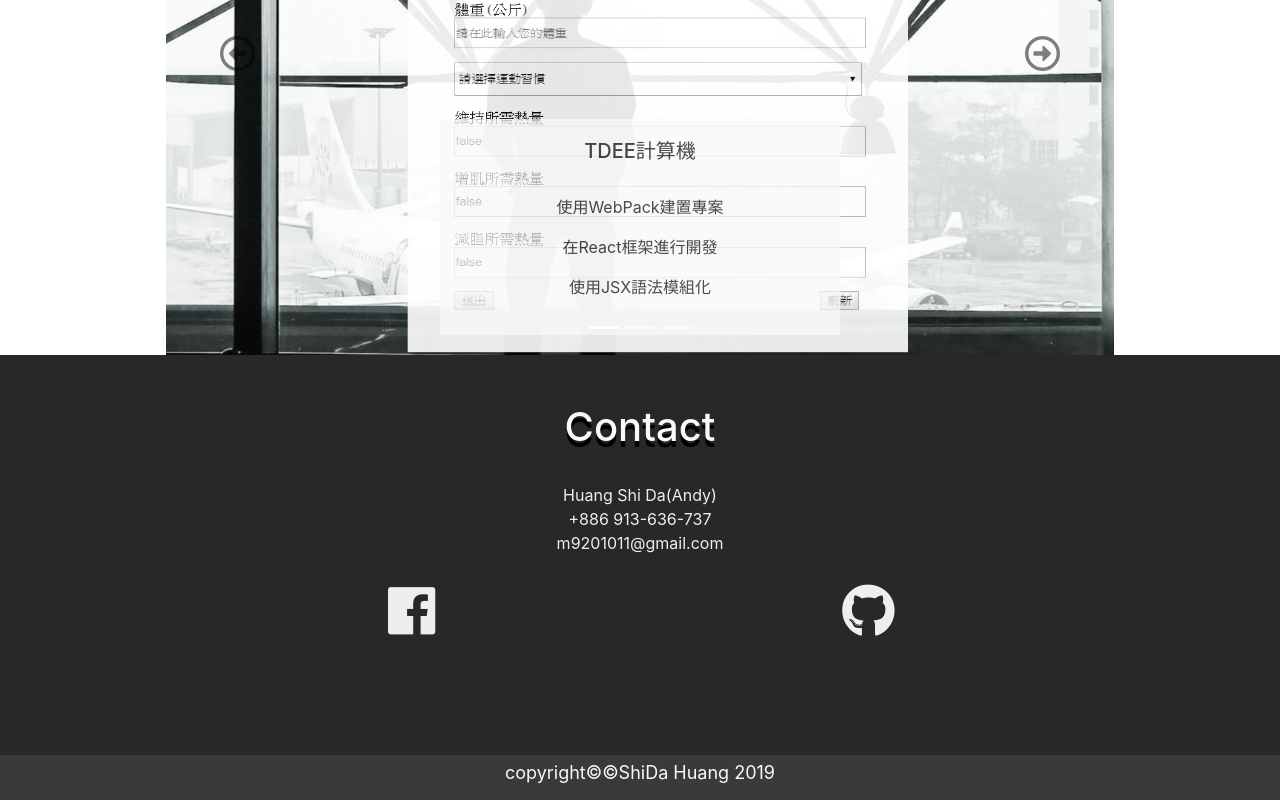
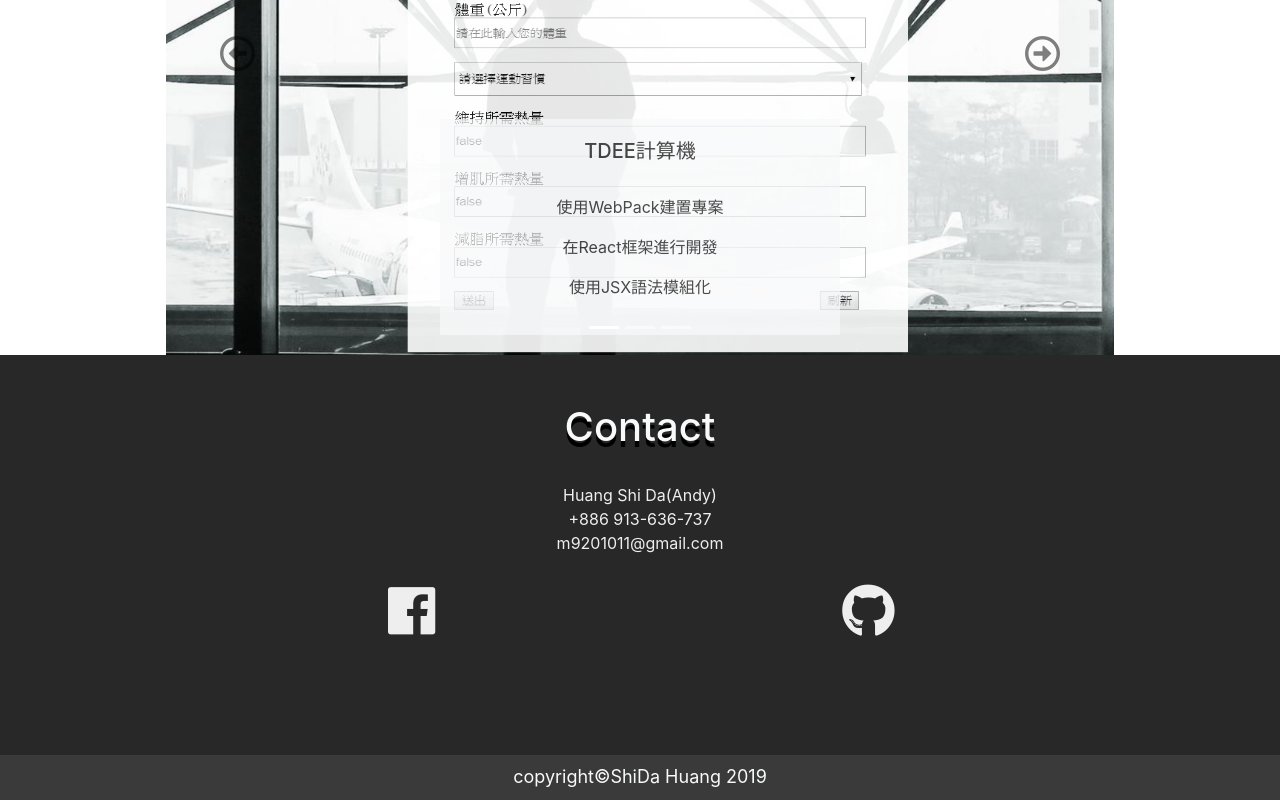
Before and after one commit to m9201011/m9201011, a plain HTML site: page index.html in a window 1280 px wide. Shown: the part 2274-3074 px from the top of the page. Drawn offline with nearby package versions, Linux system fonts and the light colour scheme.

Commit message:
Update index.html

```diff
--- a/index.html
+++ b/index.html
@@ -222,7 +222,7 @@
         </div>
     </footer>
     <div class="copyCol">
-        <p class="text-center text-light copyfont pt-1">copyright©©ShiDa Huang 2019</p>
+       <p class="text-center text-light copyfont pt-2">copyright©ShiDa Huang 2019</p>
     </div>
     <script src="https://cdnjs.cloudflare.com/ajax/libs/jquery/3.3.1/jquery.min.js"></script>
     <!-- chart.js -->
```
